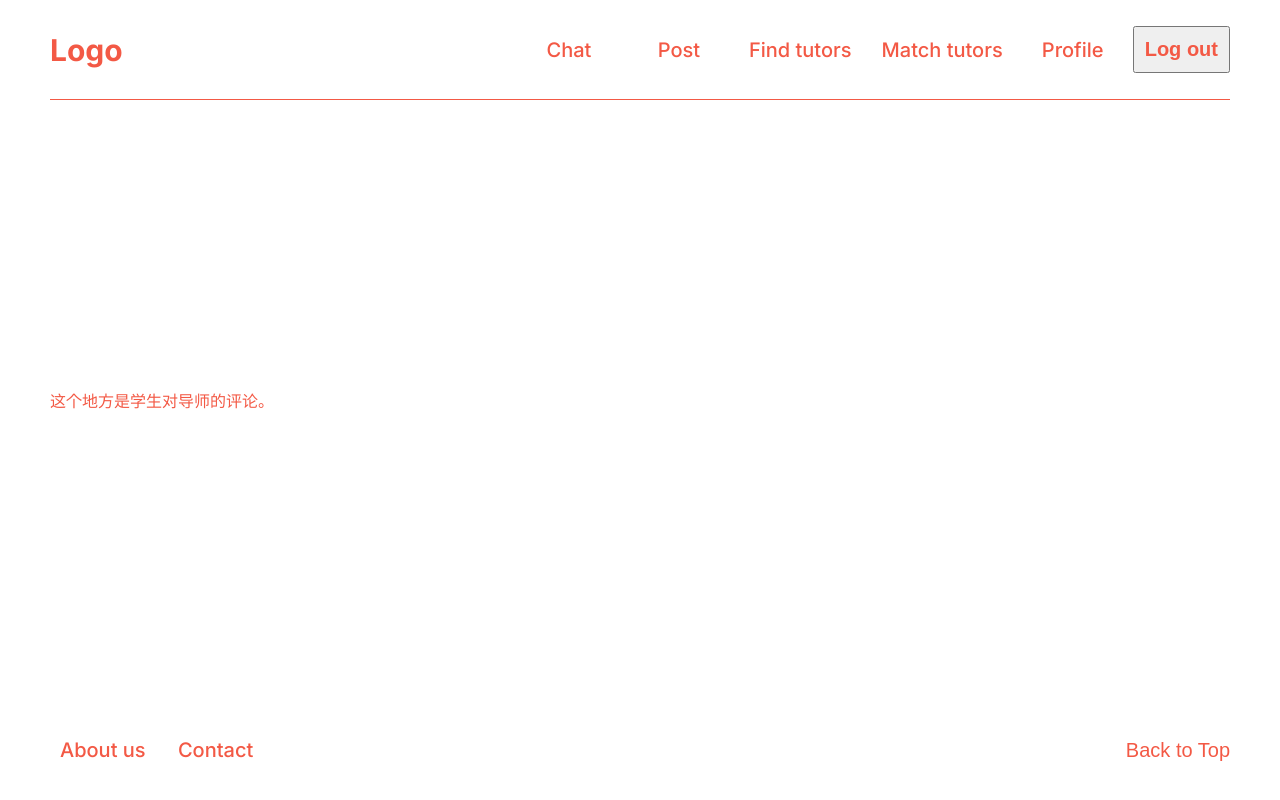
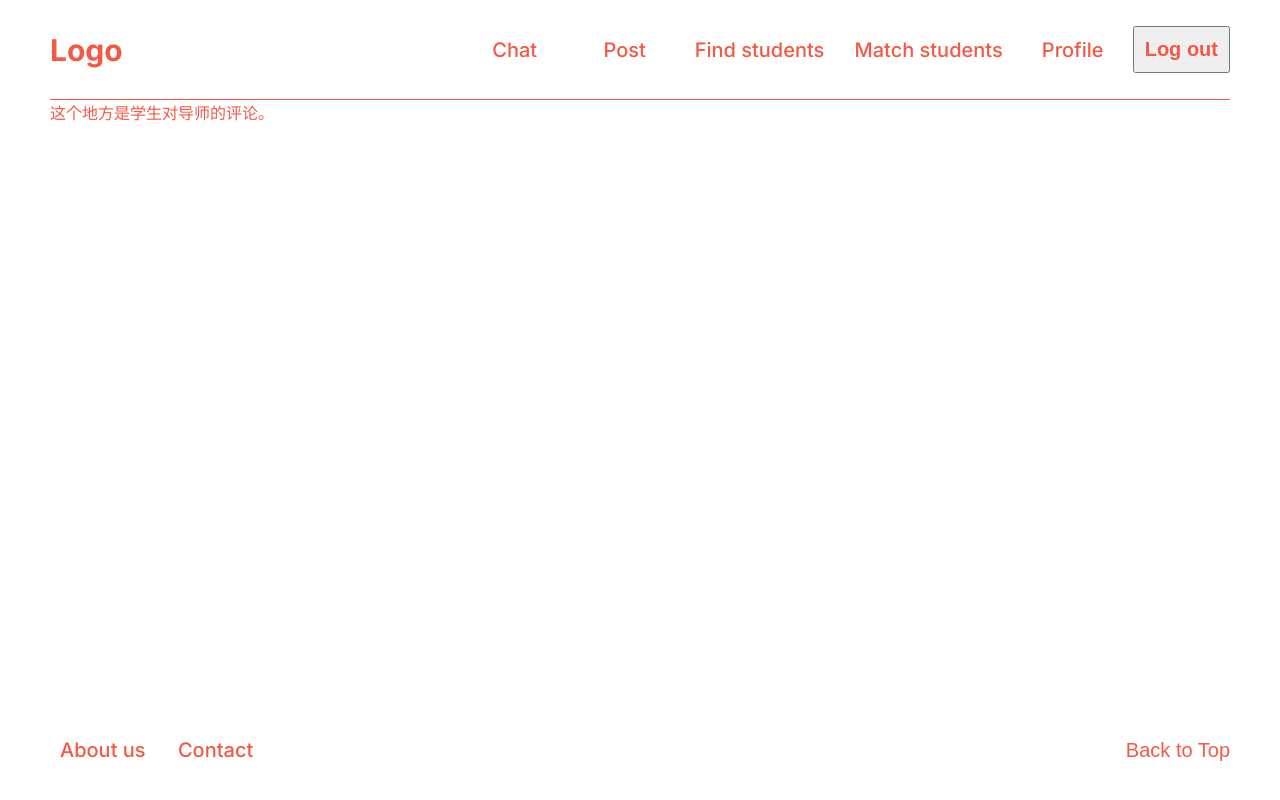
Before and after one commit to LeoLi2023ca/ECE651_Group6, a Next.js app in the folder Front-end Code/next_app/: page /reviews in a window 1280 px wide. Built offline with nearby package versions, Linux system fonts and the light colour scheme.

Commit message:
modify the layout of the 'Post' page

```diff
--- a/Front-end Code/next_app/src/app/globals.css
+++ b/Front-end Code/next_app/src/app/globals.css
@@ -13,7 +13,6 @@
 body {
     background-color: var(--bg);
     color: var(--text);
-
 }
 
 a {
@@ -29,7 +28,7 @@ a {
     min-height: 100vh;
     display: flex;
     flex-direction: column;
-    justify-content: space-between;
+    justify-content: flex-start;
 }
 
 /* @media (max-width: 1536px) {
--- a/Front-end Code/next_app/src/app/student-post/student-post.module.css
+++ b/Front-end Code/next_app/src/app/student-post/student-post.module.css
@@ -1,3 +1,5 @@
 .container{
-    display: flex;
+    flex: 1;
+    margin-top: 20px;
+    margin-bottom: 20px;
 }
--- a/Front-end Code/next_app/src/app/tutor-post/tutor-post.module.css
+++ b/Front-end Code/next_app/src/app/tutor-post/tutor-post.module.css
@@ -1,3 +1,5 @@
 .container{
-    display: flex;
+    flex: 1;
+    margin-top: 20px;
+    margin-bottom: 20px;
 }
--- a/Front-end Code/next_app/src/components/footer/footer.module.css
+++ b/Front-end Code/next_app/src/components/footer/footer.module.css
@@ -5,6 +5,7 @@
   justify-content: space-between;
   flex-direction: row;
   color: var(--text);
+  margin-top: auto;
 }
 
 .button {
--- a/Front-end Code/next_app/src/components/navbar/links/Links.jsx
+++ b/Front-end Code/next_app/src/components/navbar/links/Links.jsx
@@ -18,7 +18,7 @@ const Links = () => {
 
   //TEMPORARY
   const session = true
-  const isTutor = false
+  const isTutor = true
 
   return (
     <div className={styles.container}>
--- a/Front-end Code/next_app/src/components/navbar/navbar.module.css
+++ b/Front-end Code/next_app/src/components/navbar/navbar.module.css
@@ -3,7 +3,7 @@
   display: flex;
   align-items: center;
   justify-content: space-between;
-  border-bottom: 1.5px solid var(--text)
+  border-bottom: 1.5px solid var(--text);
 }
 
 .logo{
--- a/Front-end Code/next_app/src/components/studentPost/studentMyPost/studentMyPost.jsx
+++ b/Front-end Code/next_app/src/components/studentPost/studentMyPost/studentMyPost.jsx
@@ -4,7 +4,7 @@ import styles from "./studentMyPost.module.css"
 const StudentMyPostPage = () => {
     return (
         <div className={styles.container}>
-            StudentMyPostPage
+           StudentMyPostPage
         </div>
     )
 
--- a/Front-end Code/next_app/src/components/studentPost/studentPost.jsx
+++ b/Front-end Code/next_app/src/components/studentPost/studentPost.jsx
@@ -7,9 +7,6 @@ const StudentPost = () => {
       <div>
         <StudentPostBtnPage />
       </div>
-      {/* <div className={styles.post}>
-        <StudentMyPostPage />
-      </div> */}
     </div>
   )
 };
--- a/Front-end Code/next_app/src/components/studentPost/studentPost.module.css
+++ b/Front-end Code/next_app/src/components/studentPost/studentPost.module.css
@@ -1,10 +1,4 @@
 .container {
-  height: 100px;
   display: flex;
-  align-items: flex-start;
-  justify-content: space-between;
-  flex-direction: row;
-  color: var(--text);
-  position: relative;
-  top: 10%;
+  position:relative;
 }
--- a/Front-end Code/next_app/src/components/studentPost/studentPostBtn/studentPostBtn.module.css
+++ b/Front-end Code/next_app/src/components/studentPost/studentPostBtn/studentPostBtn.module.css
@@ -8,9 +8,11 @@
     margin-right: 20px;
     border-right: 1.5px solid var(--text);
     padding-right: 20px;
+    margin-top: 0px;
 }
 
 .button {
+    flex: 0 0 200px;
     display: block;
     margin-bottom: 10px;
     padding: 0.5rem 1rem;
@@ -20,5 +22,5 @@
 }
 
 .contentArea {
-    flex-grow: 1;
+    flex: 1;
 }
--- a/Front-end Code/next_app/src/components/tutorPost/tutorPost.module.css
+++ b/Front-end Code/next_app/src/components/tutorPost/tutorPost.module.css
@@ -1,10 +1,4 @@
 .container {
-  height: 100px;
   display: flex;
-  align-items: flex-start;
-  justify-content: space-between;
-  flex-direction: row;
-  color: var(--text);
-  position: relative;
-  top: 10%;
+  position:relative;
 }
--- a/Front-end Code/next_app/src/components/tutorPost/tutorPostBtn/tutorPostBtn.module.css
+++ b/Front-end Code/next_app/src/components/tutorPost/tutorPostBtn/tutorPostBtn.module.css
@@ -8,9 +8,11 @@
     margin-right: 20px;
     border-right: 1.5px solid var(--text);
     padding-right: 20px;
+    margin-top: 0px;
 }
 
 .button {
+    flex: 0 0 200px;
     display: block;
     margin-bottom: 10px;
     padding: 0.5rem 1rem;
@@ -20,5 +22,5 @@
 }
 
 .contentArea {
-    flex-grow: 1;
+    flex: 1;
 }
```
